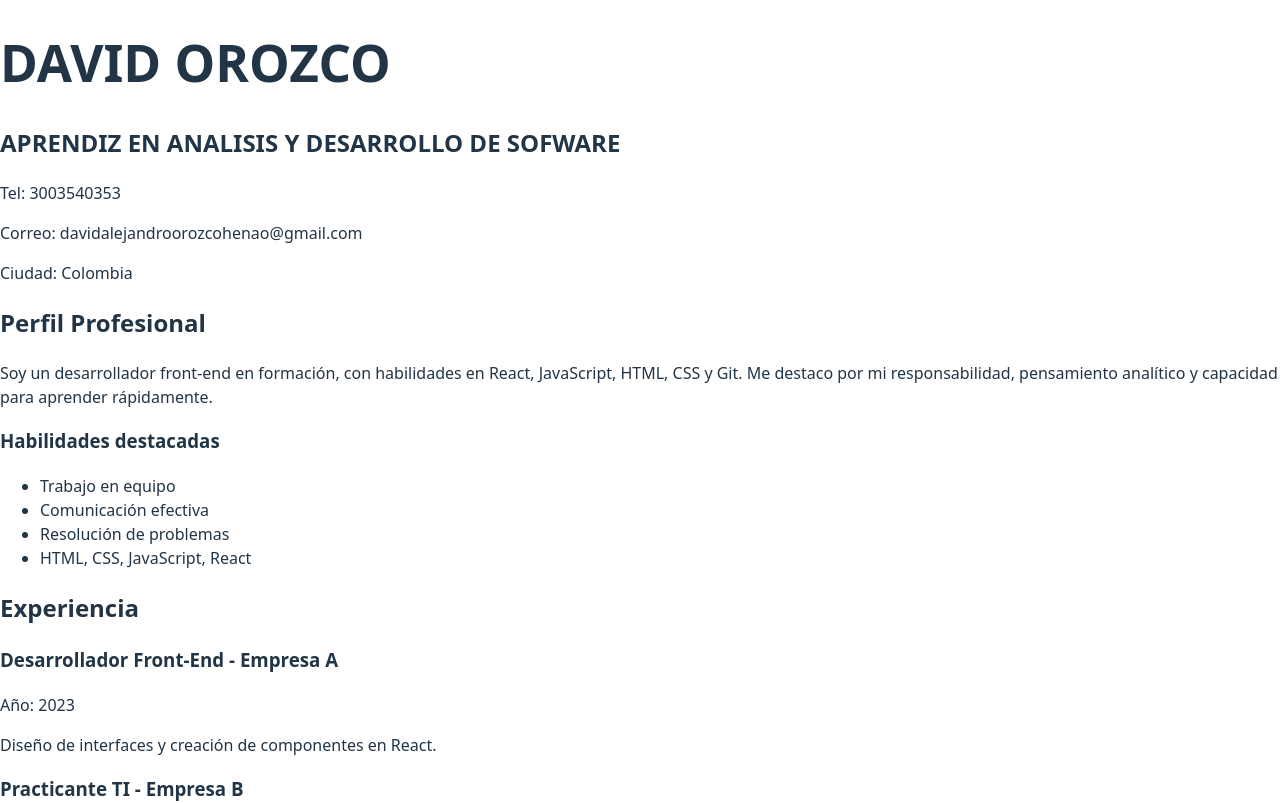
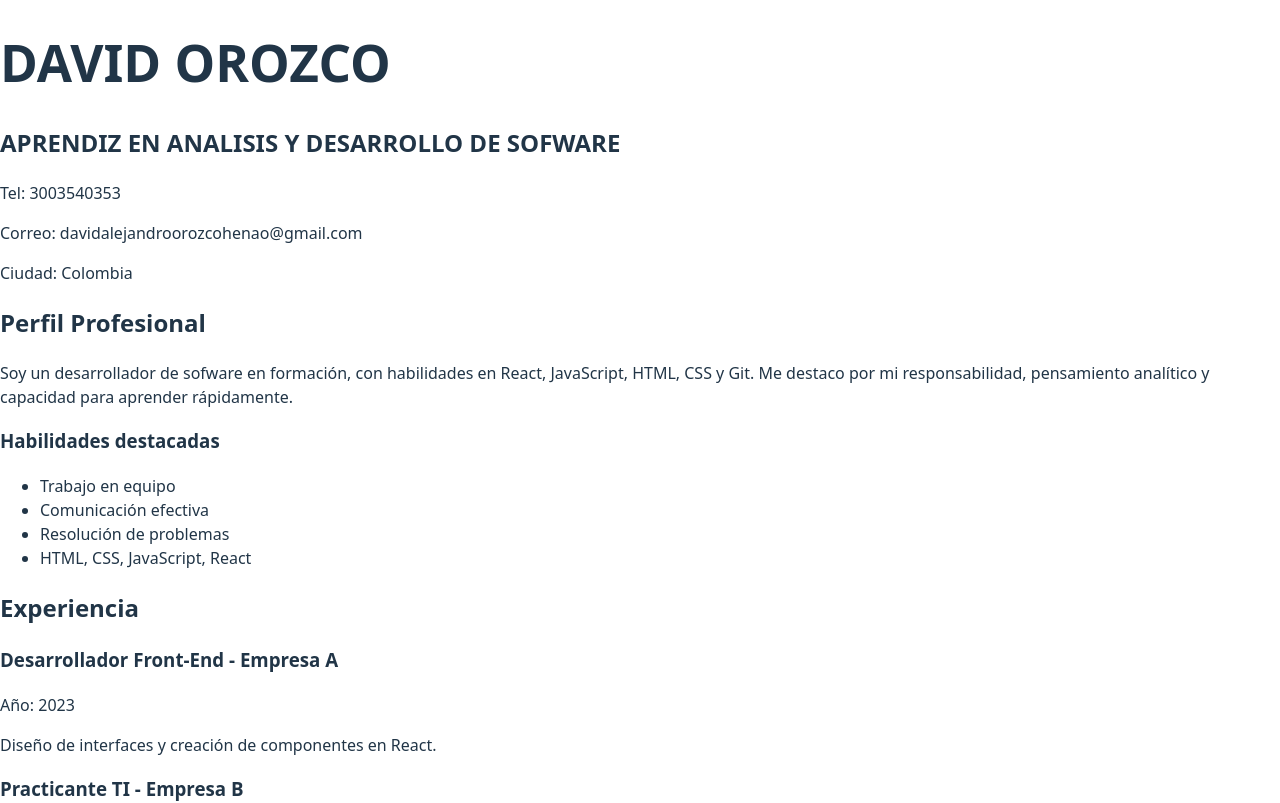
Before and after one commit to DESARROLLO-WEB-OROZCO/CV-REACT-DAVID-OROZCO, a React (Vite) app: page / in a window 1280 px wide. Shown: the top 803 px of the page. Built offline with nearby package versions, Linux system fonts and the light colour scheme.

Commit message:
feat: componente Perfil con descripción personalizada

```diff
--- a/src/components/Perfil.jsx
+++ b/src/components/Perfil.jsx
@@ -3,7 +3,7 @@ function Perfil() {
     <section>
       <h2>Perfil Profesional</h2>
       <p>
-        Soy un desarrollador front-end en formación, con habilidades en React,
+        Soy un desarrollador de sofware en formación, con habilidades en React,
         JavaScript, HTML, CSS y Git. Me destaco por mi responsabilidad,
         pensamiento analítico y capacidad para aprender rápidamente.
       </p>
```
